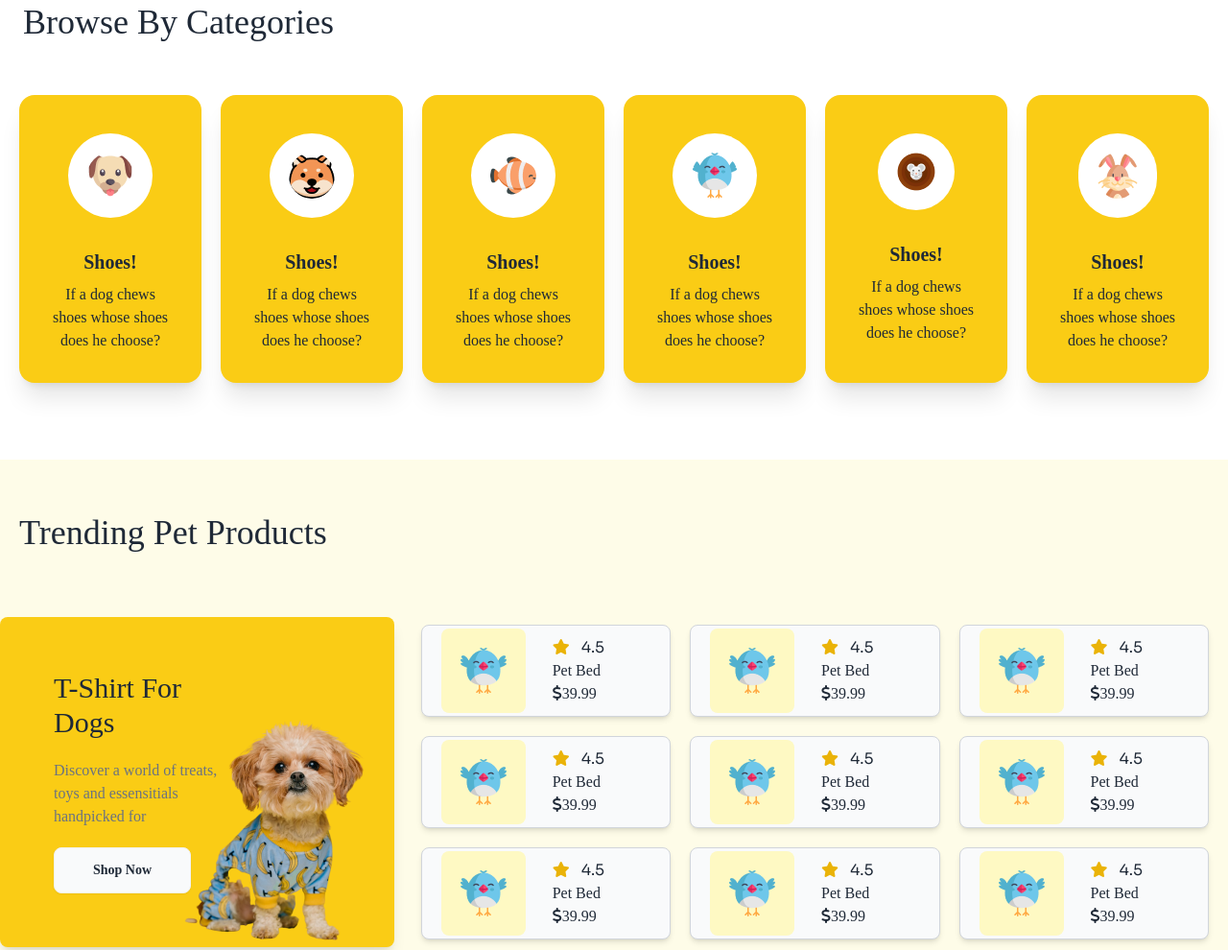
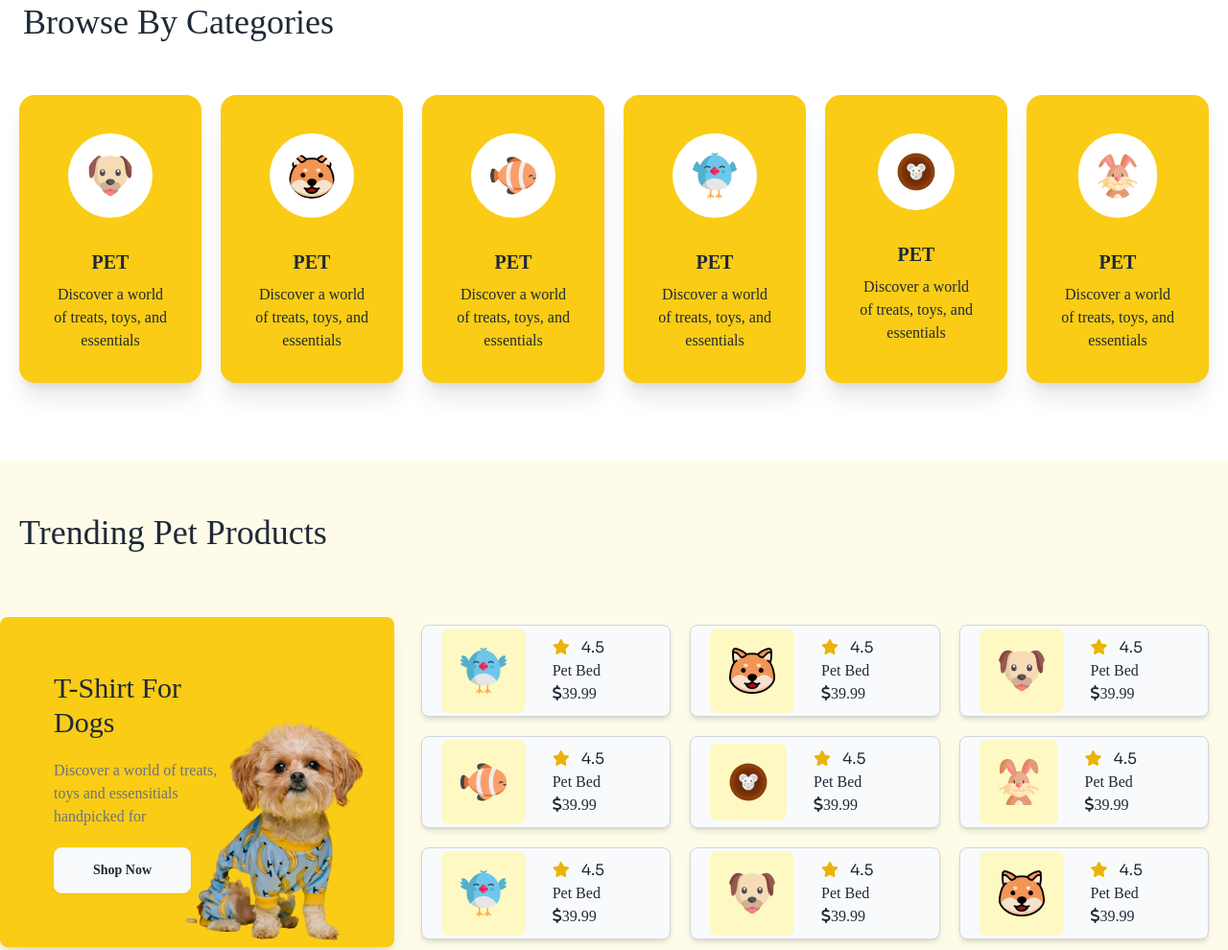
Before and after one commit to ahshasib/assignment-3, a plain HTML site: page index.html in a window 1280 px wide. Shown: the part 1037-2027 px from the top of the page at 96% size. Drawn offline with nearby package versions, Linux system fonts and the light colour scheme; a web font is replaced by a local one.

Commit message:
edit some thing

```diff
--- a/index.html
+++ b/index.html
@@ -46,7 +46,7 @@
       <div class="navbar container mx-auto">
         <div class="navbar-start">
             <a class=" flex items-center text-xl">
-                <img class="mr-2" src="c1-assets/logo-header.png" alt=""> <h2 class="font-title">Browse<span>4</span>Pets</h2>
+                <img class="mr-2" src="c1-assets/logo-header.png" alt=""> <h2 class="font-title">Browse<span class="text-yellow-400">4</span>Pets</h2>
             </a>
         </div>
 
@@ -103,13 +103,13 @@
 
         <div class="absolute top-[65%] left-[30%] lg:top-[52%] lg:left-[18%] z-[1]">
           <h1 class="animation-h1">
-            <span class="bg-yellow-400 px-4 py-1 lg:px-8 lg:py-5">J</span>
-            <span class="bg-black px-4 py-1 lg:px-8 lg:py-5">U</span>
-            <span class="bg-yellow-400 px-4 py-1 lg:px-8 lg:py-5">M</span>
-            <span class="bg-black px-4 py-1 lg:px-8 lg:py-5">P</span>
-            <span class="bg-yellow-400 px-4 py-1 lg:px-8 lg:py-5">I</span>
+            <span class="bg-yellow-400 px-4 py-1 lg:px-8 lg:py-5">P</span>
+            <span class="bg-black px-4 py-1 lg:px-8 lg:py-5">E</span>
+            <span class="bg-yellow-400 px-4 py-1 lg:px-8 lg:py-5">T</span>
+            <span class="bg-black px-4 py-1 lg:px-8 lg:py-5">Z</span>
+            <span class="bg-yellow-400 px-4 py-1 lg:px-8 lg:py-5">O</span>
             <span class="bg-black px-4 py-1 lg:px-8 lg:py-5">N</span>
-            <span class="bg-yellow-400 px-4 py-1 lg:px-8 lg:py-5">G</span>
+            <span class="bg-yellow-400 px-4 py-1 lg:px-8 lg:py-5">E</span>
           </h1>
         </div>
 
@@ -136,8 +136,8 @@
         class="bg-white px-5 py-5 rounded-full" />
     </figure>
     <div class="card-body items-center text-center">
-      <h2 class="card-title">Shoes!</h2>
-      <p>If a dog chews shoes whose shoes does he choose?</p>
+      <h2 class="card-title">PET</h2>
+      <p>Discover a world of treats, toys, and essentials</p>
 
     </div>
   </div>
@@ -150,8 +150,8 @@
         class="bg-white px-5 py-5 rounded-full" />
     </figure>
     <div class="card-body items-center text-center">
-      <h2 class="card-title">Shoes!</h2>
-      <p>If a dog chews shoes whose shoes does he choose?</p>
+      <h2 class="card-title">PET</h2>
+      <p>Discover a world of treats, toys, and essentials</p>
 
     </div>
   </div>
@@ -164,8 +164,8 @@
         class="bg-white px-5 py-5 rounded-full" />
     </figure>
     <div class="card-body items-center text-center">
-      <h2 class="card-title">Shoes!</h2>
-      <p>If a dog chews shoes whose shoes does he choose?</p>
+      <h2 class="card-title">PET</h2>
+      <p>Discover a world of treats, toys, and essentials</p>
 
     </div>
   </div>
@@ -178,8 +178,8 @@
         class="bg-white px-5 py-5 rounded-full" />
     </figure>
     <div class="card-body items-center text-center">
-      <h2 class="card-title">Shoes!</h2>
-      <p>If a dog chews shoes whose shoes does he choose?</p>
+      <h2 class="card-title">PET</h2>
+      <p>Discover a world of treats, toys, and essentials</p>
 
     </div>
   </div>
@@ -192,8 +192,8 @@
         class="bg-white px-5 py-5 rounded-full" />
     </figure>
     <div class="card-body items-center text-center">
-      <h2 class="card-title">Shoes!</h2>
-      <p>If a dog chews shoes whose shoes does he choose?</p>
+      <h2 class="card-title">PET</h2>
+      <p>Discover a world of treats, toys, and essentials</p>
 
     </div>
   </div>
@@ -206,8 +206,8 @@
         class="bg-white px-5 py-5 rounded-full" />
     </figure>
     <div class="card-body items-center text-center">
-      <h2 class="card-title">Shoes!</h2>
-      <p>If a dog chews shoes whose shoes does he choose?</p>
+      <h2 class="card-title">PET</h2>
+      <p>Discover a world of treats, toys, and essentials</p>
 
     </div>
   </div>
@@ -252,7 +252,43 @@
     </div>
 
     <div class="flex items-center bg-gray-50 rounded-lg border border-gray-300 h-[12vh] shadow-md gap-4 p-2 lg:p-5 lg:gap-7">
-      <img class="px-5 py-5 bg-yellow-100 rounded-lg" src="c1-assets/bird-cartoon.png" alt="">
+      <img class="px-5 py-5 bg-yellow-100 rounded-lg" src="c1-assets/cat-cartoon.png" alt="">
+      <div>
+        <i class="fa-solid fa-star text-yellow-500"></i><span class="ml-1 lg:ml-3 font-title2">4.5</span>
+        <h3>Pet Bed</h3>
+        <p><i class="fa-solid fa-dollar-sign"></i>39.99</p>
+      </div>
+    </div>
+
+    <div class="flex items-center bg-gray-50 rounded-lg border border-gray-300 h-[12vh] shadow-md p-2 gap-4 lg:p-5 lg:gap-7">
+      <img class="px-5 py-5 bg-yellow-100 rounded-lg" src="c1-assets/dog-cartoon.png" alt="">
+      <div>
+        <i class="fa-solid fa-star text-yellow-500"></i><span class="ml-1 lg:ml-3 font-title2">4.5</span>
+        <h3>Pet Bed</h3>
+        <p><i class="fa-solid fa-dollar-sign"></i>39.99</p>
+      </div>
+    </div>
+
+    <div class="flex items-center bg-gray-50 rounded-lg border border-gray-300 h-[12vh] shadow-md p-2 gap-4 lg:p-5 lg:gap-7">
+      <img class="px-5 py-5 bg-yellow-100 rounded-lg" src="c1-assets/fish-cartoon.png" alt="">
+      <div>
+        <i class="fa-solid fa-star text-yellow-500"></i><span class="ml-1 lg:ml-3 font-title2">4.5</span>
+        <h3>Pet Bed</h3>
+        <p><i class="fa-solid fa-dollar-sign"></i>39.99</p>
+      </div>
+    </div>
+
+    <div class="flex items-center bg-gray-50 rounded-lg border border-gray-300 h-[12vh] shadow-md p-2 gap-4 lg:p-5 lg:gap-7">
+      <img class="px-5 py-5 bg-yellow-100 rounded-lg" src="c1-assets/mouse-cartoon.png" alt="">
+      <div>
+        <i class="fa-solid fa-star text-yellow-500"></i><span class="ml-1 lg:ml-3 font-title2">4.5</span>
+        <h3>Pet Bed</h3>
+        <p><i class="fa-solid fa-dollar-sign"></i>39.99</p>
+      </div>
+    </div>
+
+    <div class="flex items-center bg-gray-50 rounded-lg border border-gray-300 h-[12vh] shadow-md p-2 gap-4 lg:p-5 lg:gap-7">
+      <img class="px-5 py-5 bg-yellow-100 rounded-lg" src="c1-assets/rabbit-cartoon.png" alt="">
       <div>
         <i class="fa-solid fa-star text-yellow-500"></i><span class="ml-1 lg:ml-3 font-title2">4.5</span>
         <h3>Pet Bed</h3>
@@ -270,43 +306,7 @@
     </div>
 
     <div class="flex items-center bg-gray-50 rounded-lg border border-gray-300 h-[12vh] shadow-md p-2 gap-4 lg:p-5 lg:gap-7">
-      <img class="px-5 py-5 bg-yellow-100 rounded-lg" src="c1-assets/bird-cartoon.png" alt="">
-      <div>
-        <i class="fa-solid fa-star text-yellow-500"></i><span class="ml-1 lg:ml-3 font-title2">4.5</span>
-        <h3>Pet Bed</h3>
-        <p><i class="fa-solid fa-dollar-sign"></i>39.99</p>
-      </div>
-    </div>
-
-    <div class="flex items-center bg-gray-50 rounded-lg border border-gray-300 h-[12vh] shadow-md p-2 gap-4 lg:p-5 lg:gap-7">
-      <img class="px-5 py-5 bg-yellow-100 rounded-lg" src="c1-assets/bird-cartoon.png" alt="">
-      <div>
-        <i class="fa-solid fa-star text-yellow-500"></i><span class="ml-1 lg:ml-3 font-title2">4.5</span>
-        <h3>Pet Bed</h3>
-        <p><i class="fa-solid fa-dollar-sign"></i>39.99</p>
-      </div>
-    </div>
-
-    <div class="flex items-center bg-gray-50 rounded-lg border border-gray-300 h-[12vh] shadow-md p-2 gap-4 lg:p-5 lg:gap-7">
-      <img class="px-5 py-5 bg-yellow-100 rounded-lg" src="c1-assets/bird-cartoon.png" alt="">
-      <div>
-        <i class="fa-solid fa-star text-yellow-500"></i><span class="ml-1 lg:ml-3 font-title2">4.5</span>
-        <h3>Pet Bed</h3>
-        <p><i class="fa-solid fa-dollar-sign"></i>39.99</p>
-      </div>
-    </div>
-
-    <div class="flex items-center bg-gray-50 rounded-lg border border-gray-300 h-[12vh] shadow-md p-2 gap-4 lg:p-5 lg:gap-7">
-      <img class="px-5 py-5 bg-yellow-100 rounded-lg" src="c1-assets/bird-cartoon.png" alt="">
-      <div>
-        <i class="fa-solid fa-star text-yellow-500"></i><span class="ml-1 lg:ml-3 font-title2">4.5</span>
-        <h3>Pet Bed</h3>
-        <p><i class="fa-solid fa-dollar-sign"></i>39.99</p>
-      </div>
-    </div>
-
-    <div class="flex items-center bg-gray-50 rounded-lg border border-gray-300 h-[12vh] shadow-md p-2 gap-4 lg:p-5 lg:gap-7">
-      <img class="px-5 py-5 bg-yellow-100 rounded-lg" src="c1-assets/bird-cartoon.png" alt="">
+      <img class="px-5 py-5 bg-yellow-100 rounded-lg" src="c1-assets/dog-cartoon.png" alt="">
       <div>
         <i class="fa-solid fa-star text-yellow-500"></i><span class="ml-1 lg:ml-3 font-title2">4.5</span>
         <h3>Pet Bed</h3>
@@ -316,7 +316,7 @@
 
     <div class="hidden lg:block">
       <div class="flex items-center bg-gray-50 rounded-lg border border-gray-300 h-[12vh] shadow-md p-2 gap-4 lg:p-5 lg:gap-7">
-        <img class="px-5 py-5 bg-yellow-100 rounded-lg" src="c1-assets/bird-cartoon.png" alt="">
+        <img class="px-5 py-5 bg-yellow-100 rounded-lg" src="c1-assets/cat-cartoon.png" alt="">
         <div>
           <i class="fa-solid fa-star text-yellow-500"></i><span class="ml-1 lg:ml-3 font-title2">4.5</span>
           <h3>Pet Bed</h3>
@@ -421,12 +421,12 @@
 
   <div class="flex flex-col lg:flex-row gap-5">
 
-    <div class="flex items-center justify-between lg:w-2/3 bg-gradient-to-r from-sky-200 to-indigo-400 rounded-xl min-h-[40vh] mx-5 lg:mx-0 shadow-xl">
+    <div class="flex lg:items-center justify-between lg:w-2/3 bg-gradient-to-r from-sky-200 to-indigo-400 rounded-xl min-h-[40vh] mx-5 lg:mx-0 shadow-xl">
       <div class="ps-5 lg:ps-20 w-full">
-        <p class="text-lg lg:text-xl font-title2">Under Price</p>
-        <h3 class="text-2xl lg:text-4xl">Pet Grooming Mitt</h3>
-        <p class="text-lg lg:text-xl text-white">(Easy Hair Removal)</p>
-        <h3 class="text-4xl lg:text-6xl">$7.99</h3>
+        <p class="text-lg hidden lg:block lg:text-xl font-title2">Under Price</p>
+        <h3 class="text-3xl pt-8 pb-5 lg:text-4xl">Pet Grooming Mitt</h3>
+        <p class="text-lg hidden lg:block lg:text-xl text-white">(Easy Hair Removal)</p>
+        <h3 class="text-4xl lg:text-6xl text-white lg:text-black">$7.99</h3>
       </div>
       <img class="pr-0 lg:pr-20 w-[80%]" src="c1-assets/cute-dog-mid.png" alt="">
     </div>
@@ -437,7 +437,7 @@
 
 
       <div class="p-6 lg:p-14 w-[75%]">
-        <h2 class=" pb-5 text-2xl lg:text-3xl ">T-Shirt For Dogs</h2>
+        <h2 class=" pb-5 text-3xl lg:text-3xl ">T-Shirt For Dogs</h2>
         <h3><i class="fa-solid fa-dollar-sign text-yellow-500 text-4xl lg:text-6xl"></i><span class="text-yellow-500 text-4xl lg:text-6xl ">7.99</span></h3>
       </div>
 
```
